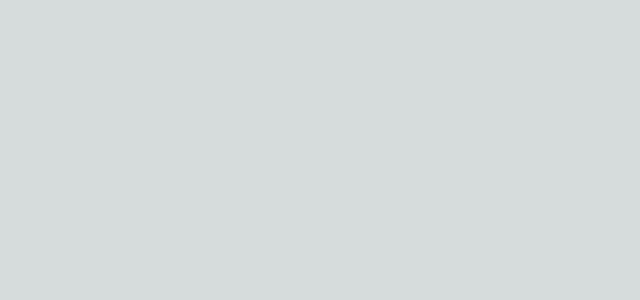
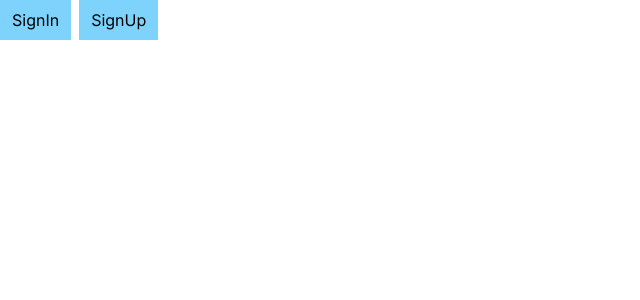
Before and after one commit to zeriong/nextjs-fullstack, a Next.js app: page / in a window 1280 px wide. Shown: the top 300 px of the page, without its empty margins (0-640 px from the left). Built offline with nearby package versions, Linux system fonts and the light colour scheme.

Commit message:
Sign 섹션 분리

```diff
--- /dev/null
+++ b/src/app/_components/SignSection.js
@@ -0,0 +1,17 @@
+'use client';
+export default function SignSection() {
+    const onSignInModal = () => {
+        console.log('사인인!')
+    }
+    const onSignUpModal = () =>{
+        console.log('사인업!')
+    }
+    return (
+        <div>
+            <div className="flex gap-2">
+                <button onClick={onSignInModal} className="px-3 py-2 bg-sky-300">SignIn</button>
+                <button onClick={onSignUpModal} className="px-3 py-2 bg-sky-300">SignUp</button>
+            </div>
+        </div>
+    )
+}
--- a/src/app/_components/SignInModal.js
+++ b/src/app/_modals/SignInModal.js
@@ -2,7 +2,7 @@ export default function SignInModal() {
     const signIn = (e) => {
         e.preventDefault();
         console.log('로그인!');
-    }
+    };
 
     return (
         <form onSubmit={signIn}>
--- a/src/app/globals.css
+++ b/src/app/globals.css
@@ -17,11 +17,4 @@
 }
 
 body {
-  color: rgb(var(--foreground-rgb));
-  background: linear-gradient(
-      to bottom,
-      transparent,
-      rgb(var(--background-end-rgb))
-    )
-    rgb(var(--background-start-rgb));
 }
--- a/src/app/page.js
+++ b/src/app/page.js
@@ -1,9 +1,10 @@
-import Image from 'next/image'
+import SignSection from '@/app/_components/SignSection';
 
 export default function Home() {
+
   return (
       <div>
-
+          <SignSection/>
       </div>
   )
 }
```
Also changed, not shown: src/app/_modals/SignUpModal.js (renamed from src/app/_components/SignUpModal.js).
